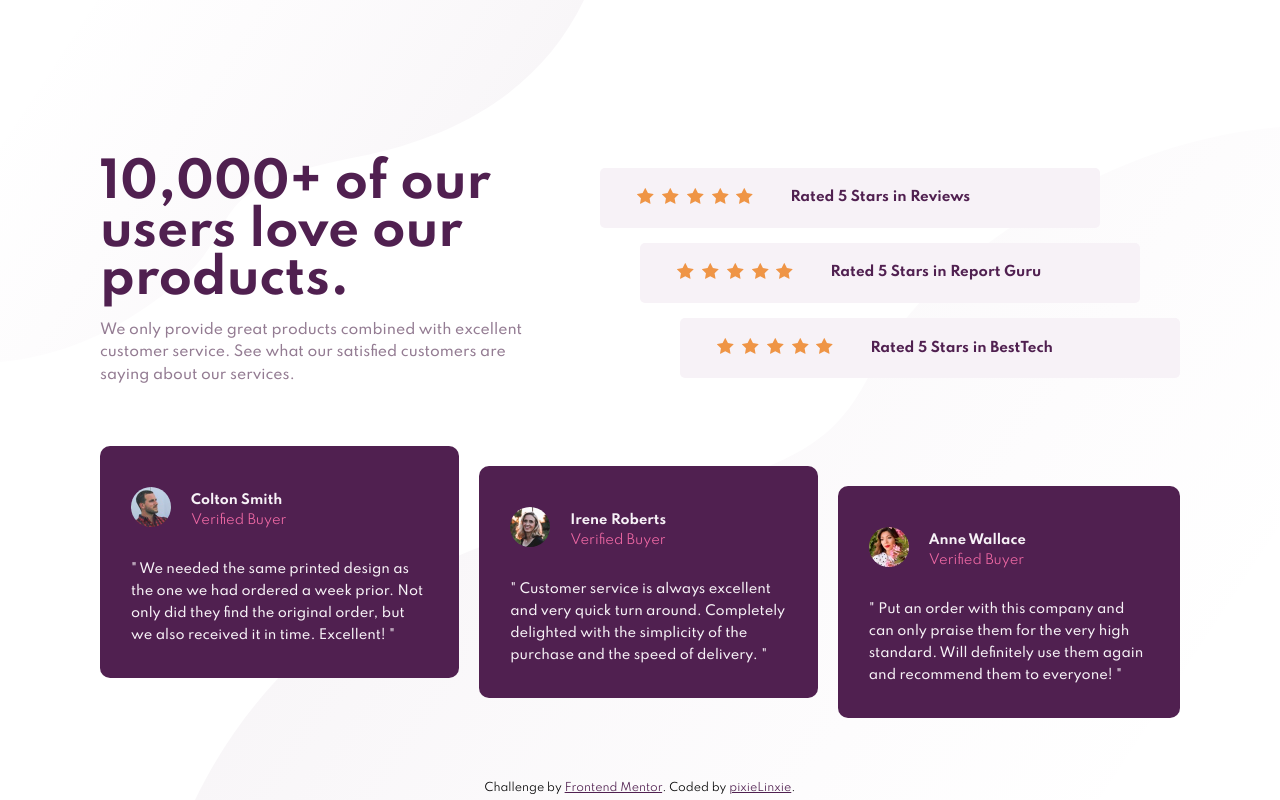
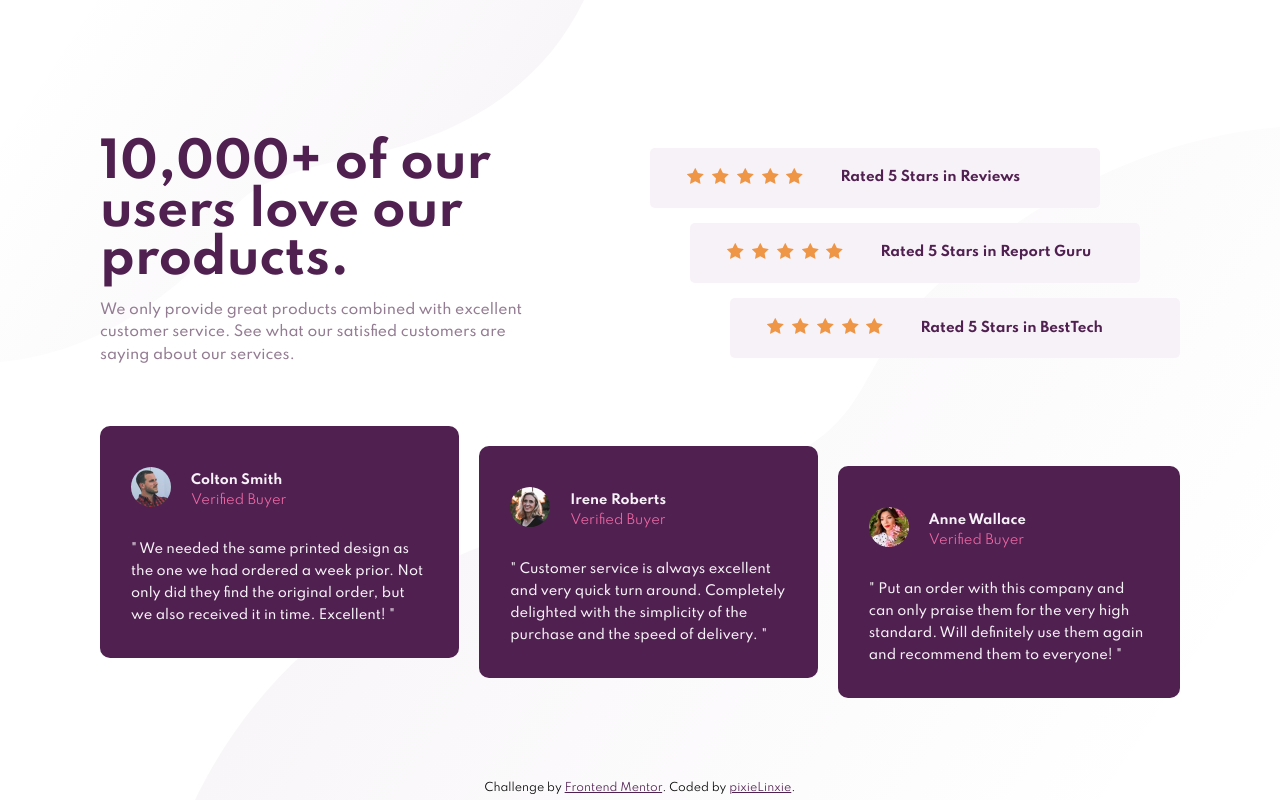
Before and after one commit to pixieLinxie/social-proof, a plain HTML site: page index.html in a window 1280 px wide. Drawn offline with Linux system fonts and the light colour scheme.

Commit message:
Update style.css

```diff
--- a/style.css
+++ b/style.css
@@ -178,10 +178,9 @@ blockquote {
   .outer-container {
     max-width: 1100px;
     margin: 0 auto;
-
   }
   .inner-container {
-    margin-top:80px;
+    margin-top:60px;
   }
   .main-heading {
     font-size: 3rem;
@@ -200,5 +199,8 @@ blockquote {
   .rating:nth-of-type(2) {
     transform: translateX(-40px);
   }
+  .ratings-group {
+    max-width: 450px;
+  }
 
 }
```
